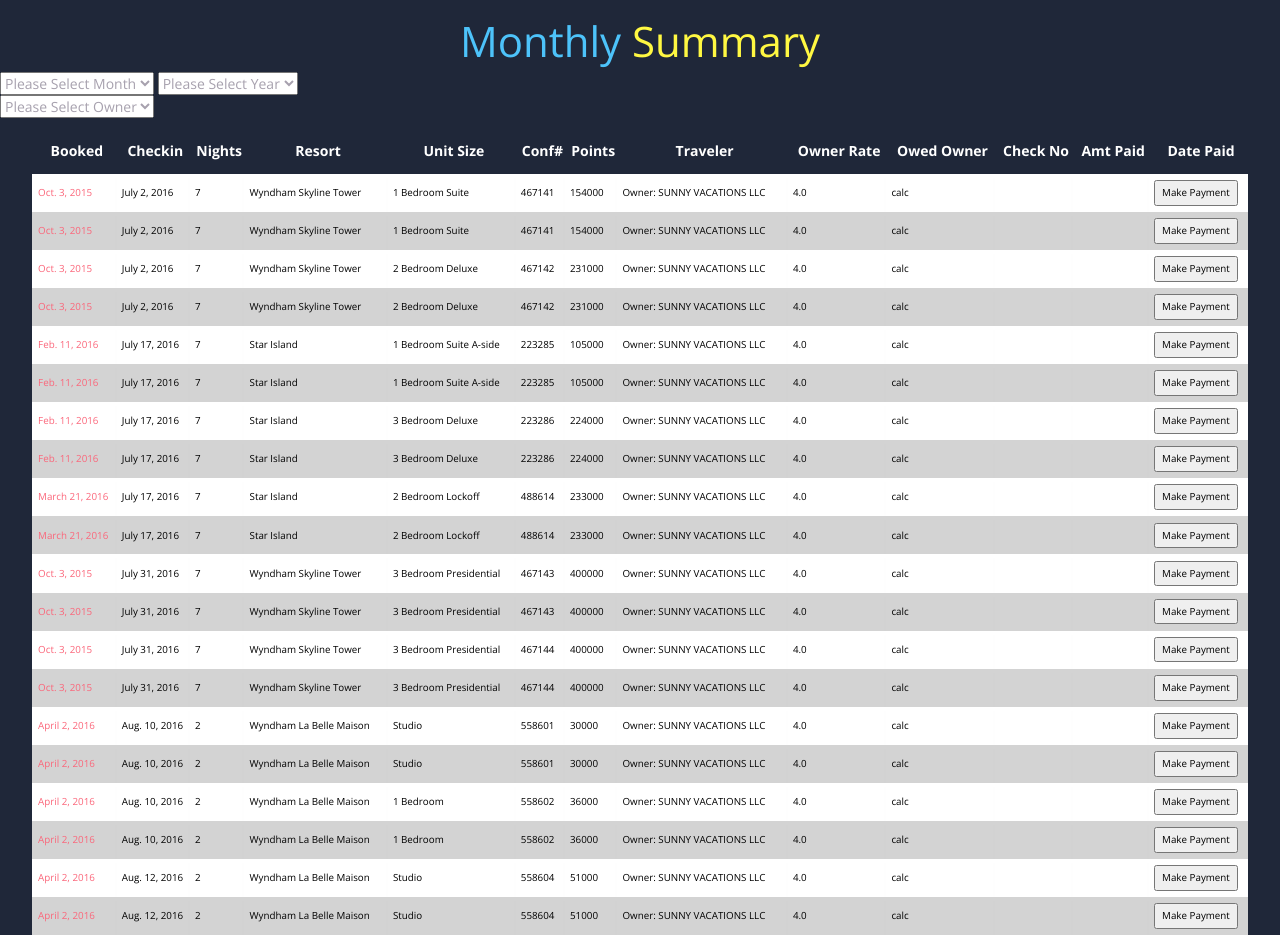
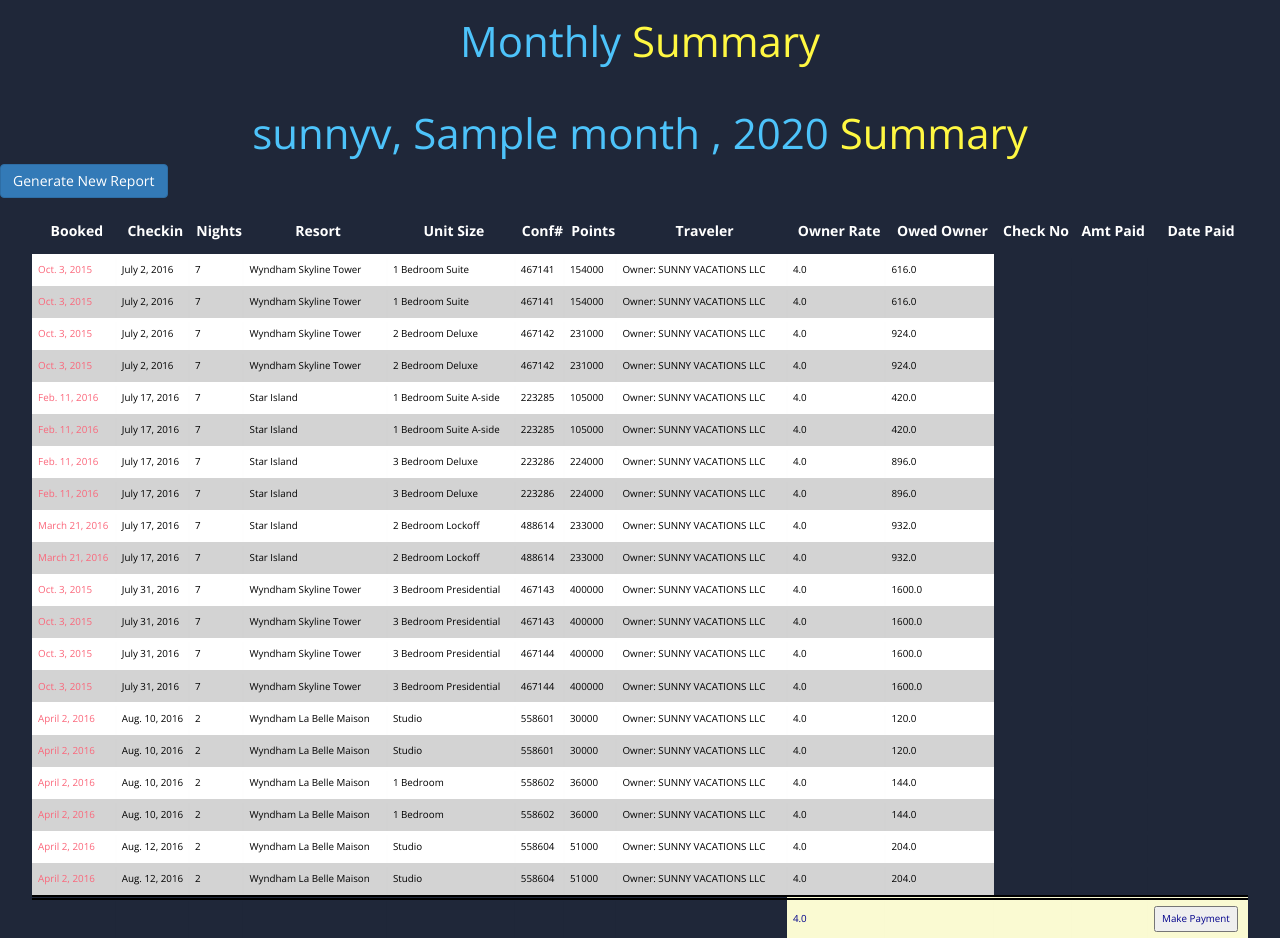
Before and after one commit to erikbenscoter/wam, a Django app: template monthly_summary/templates/report/index.html in a window 1280 px wide. Run offline with Django 3.2, Linux system fonts and the light colour scheme; data comes from the database, SQL or seed files in the repository; both versions use the stored data as it was after the commit; tables that the repository leaves empty hold one stand-in row (values such as "Sample post"); the template is opened without the code that fills it: values that come from a table or form of the project are taken from there, most other values are stand-ins (such as "Sample title", 1, 10 or a date in 2020); some libraries are stand-ins or nearby versions.

Commit message:
fixed up some templates

```diff
--- a/VacationScheduler/urls.py
+++ b/VacationScheduler/urls.py
@@ -24,6 +24,6 @@ urlpatterns = [
     url(r'^admin/', admin.site.urls),
     url(r'^update/', Update.get),
     url(r'^export/', Export.get),
-    url(r'^report/', Report.get),
+    url(r'^report/(?P<p_owner_username>.*)/(?P<p_month>[0-9][0-9])/(?P<p_year>[0-9][0-9][0-9][0-9])', Report.get),
     url(r'^$', View.get)
 ]
--- a/monthly_summary/templates/report/index.html
+++ b/monthly_summary/templates/report/index.html
@@ -18,18 +18,10 @@
 
   <body>
 
-    <h1><span class="blue"></span>Monthly<span class="blue"></span> <span class="yellow">Summary</pan></h1>
+    <h1><span class="blue"></span>Monthly<span class="blue"></span> <span class="yellow">Summary</pan></h1><br>
+    <h1><span class="blue"></span>{{owner.username}}, {{month}} , {{year}}<span class="blue"></span> <span class="yellow">Summary</pan></h1>
 
-<select>
-  <option>Please Select Month</option>
-</select>
-<select>
-  <option>Please Select Year</option>
-</select>
-<br>
-<select>
-  <option>Please Select Owner</option>
-</select>
+ <button class="btn btn-large btn-primary">Generate New Report </button>
 
 
 <table class="container">
@@ -80,12 +72,27 @@
         <td>{{reservation.points_required_for_reservation}}</td>
         <td>{{reservation.guest_certificate}}</td>
         <td>{{reservation.fk_owner.owner_reimbursement_rate}}</td>
-        <td>calc</td>
-        <td></td>
-        <td></td>
-        <td><button class = "make_payment_button"> Make Payment </button></td>
+        <td>{{reservation.owed_owner}}</td>
+        <td class = "not_used"></td>
+        <td class = "not_used"></td>
+        <td class = "not_used"></td>
       </tr>
     {%endfor%}
+    <tr>
+      <td class="monthly_report not_used"></td>
+      <td class="monthly_report not_used"></td>
+      <td class="monthly_report not_used"></td>
+      <td class="monthly_report not_used"></td>
+      <td class="monthly_report not_used"></td>
+      <td class="monthly_report not_used"></td>
+      <td class="monthly_report not_used"></td>
+      <td class="monthly_report not_used"></td>
+      <td class="monthly_report">{{reservations.0.fk_owner.owner_reimbursement_rate}}</td>
+      <td class="monthly_report"></td>
+      <td class="monthly_report"></td>
+      <td class="monthly_report"></td>
+      <td class="monthly_report"><button class = "make_payment_button"> Make Payment </button></td>
+    </tr>
 
   </tbody>
 </table>
--- a/reservation_manager/models.py
+++ b/reservation_manager/models.py
@@ -44,7 +44,7 @@ class Reservation( models.Model ):
 
     @property
     def owed_owner(self):
-        return (fk_owner.owner_reimbursement_rate * self.points_required_for_reservation)
+        return (self.fk_owner.owner_reimbursement_rate/1000.00 * self.points_required_for_reservation)
 
 
 
--- a/reservation_manager/static/main/css/style.css
+++ b/reservation_manager/static/main/css/style.css
@@ -133,6 +133,18 @@ h2 a {
   color:white;
 }
 
+.monthly_report{
+  border-top-color: black;
+  border-top-style: double;
+  border-top-width: thick;
+  background-color: LightGoldenRodYellow;
+  color:darkblue;
+}
+
+.not_used{
+  background-color:#1F2739;
+}
+
 @media (max-width: 800px) {
 .container td:nth-child(4),
 .container th:nth-child(4) { display: none; }
```
Also changed, not shown: monthly_summary/views.py (+9 -3 lines), db.sqlite3.
